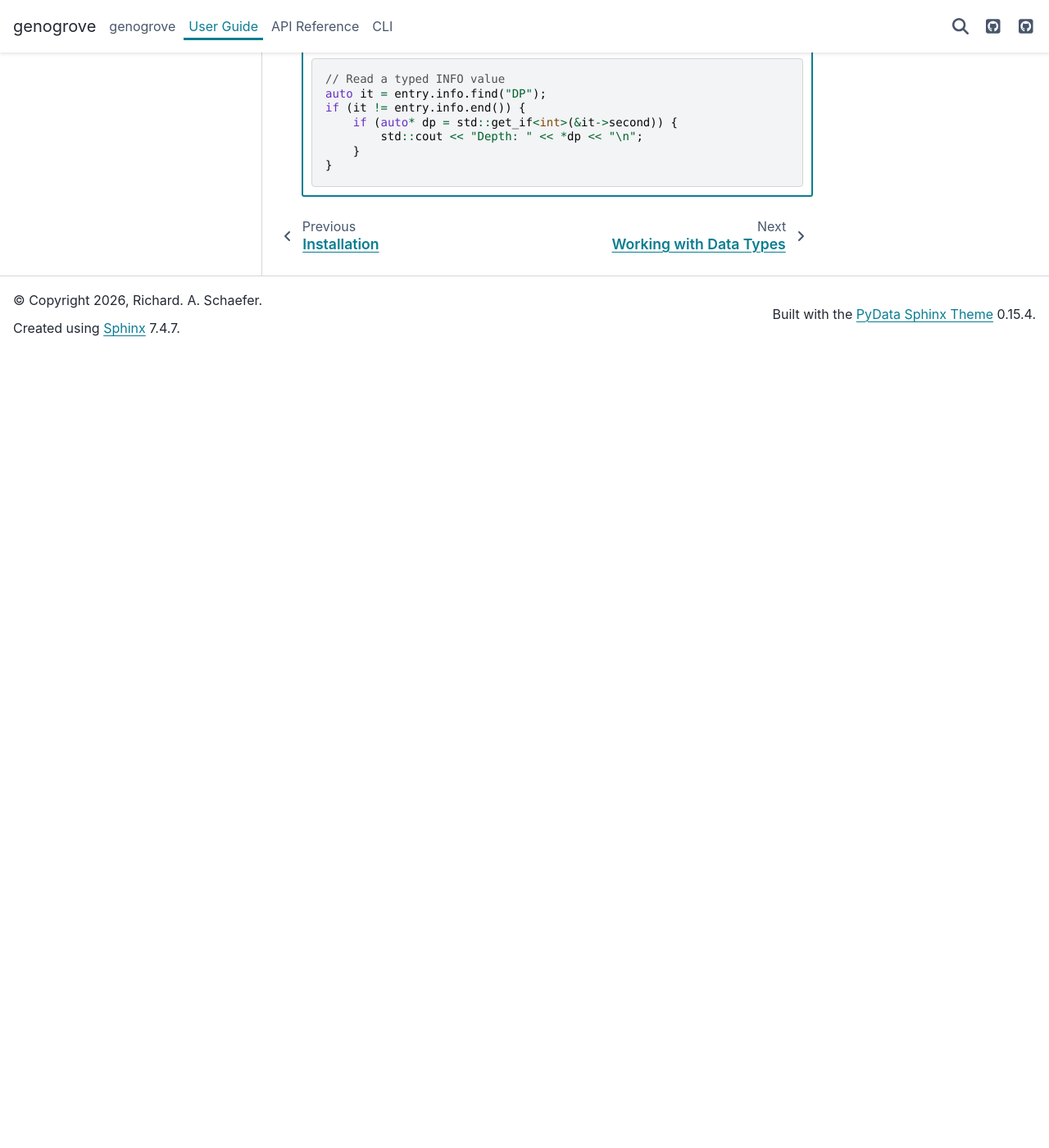
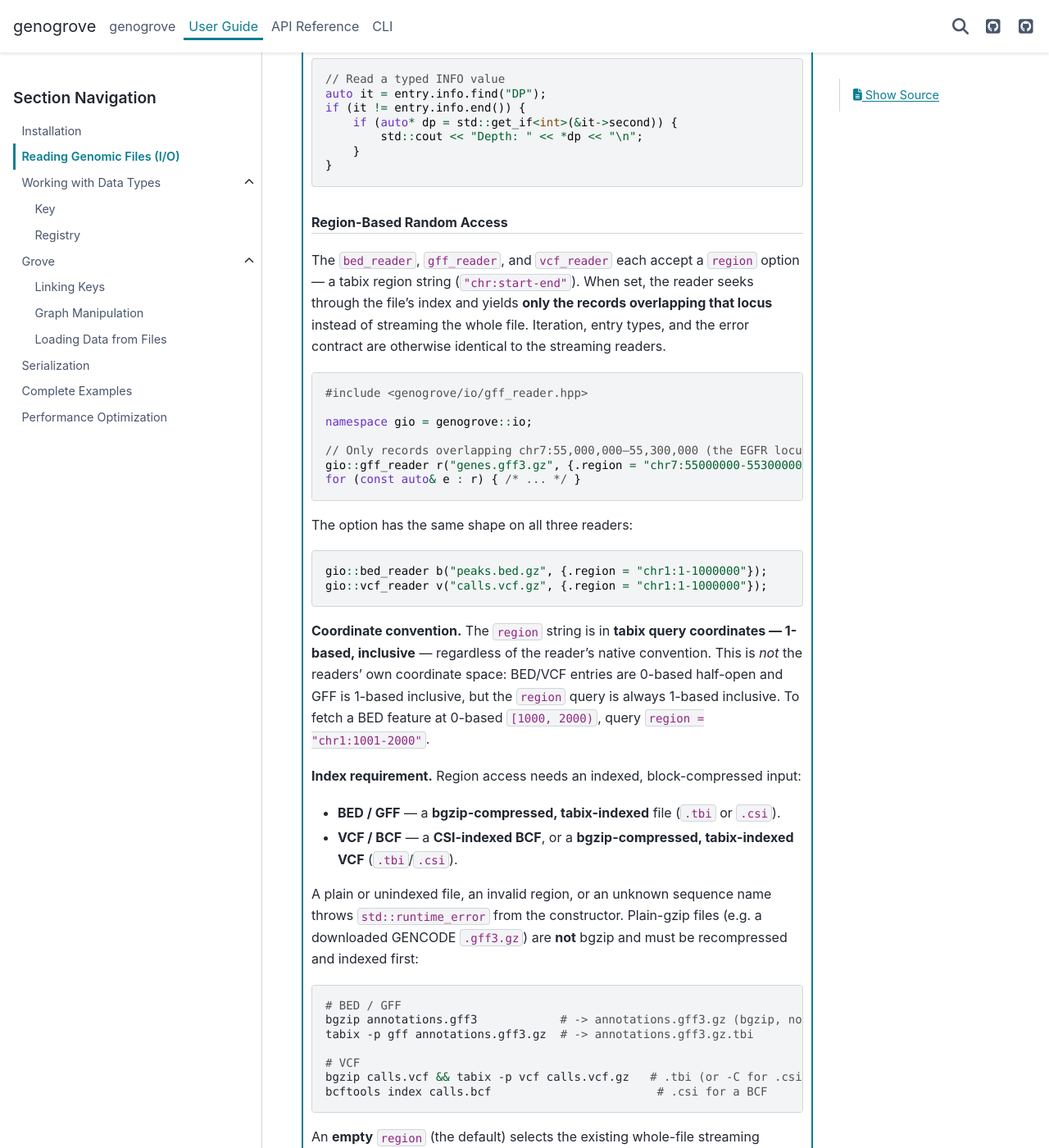
Before and after one commit to genogrove/docs, a Sphinx documentation site: the page built from source/guide/io.md, in a window 1280 px wide and 1400 px high, scrolled down 20020 px. Shown: the whole window at 82% size. Built offline with Sphinx 7.4.7 and the PyData theme 0.15.4, drawn with Linux system fonts in a browser that asks for light colours; before the commit the page ends 20449 px from its top, so only the background shows below that; some of the changed text lies outside the part shown.

Commit message:
Document region-based random access for GFF/BED/VCF readers
Adds a 'Region-Based Random Access' section to the I/O guide covering the
new region option on bed_reader/gff_reader/vcf_reader: the tabix region
string, the 1-based-inclusive coordinate gotcha, bgzip+tabix/CSI index
requirements (with bgzip/tabix/bcftools recipes), empty-region streaming
fallback, and O(region) vs O(file) framing. Adds a tabix_reader autodoc
stub to the C++ I/O reference.

Closes #177

````diff
--- a/source/guide/io.md
+++ b/source/guide/io.md
@@ -826,6 +826,72 @@ if (it != entry.info.end()) {
 }
 ```
 
+### Region-Based Random Access
+
+The `bed_reader`, `gff_reader`, and `vcf_reader` each accept a `region` option — a
+tabix region string (`"chr:start-end"`). When set, the reader seeks through the
+file's index and yields **only the records overlapping that locus** instead of
+streaming the whole file. Iteration, entry types, and the error contract are
+otherwise identical to the streaming readers.
+
+```cpp
+#include <genogrove/io/gff_reader.hpp>
+
+namespace gio = genogrove::io;
+
+// Only records overlapping chr7:55,000,000–55,300,000 (the EGFR locus).
+gio::gff_reader r("genes.gff3.gz", {.region = "chr7:55000000-55300000"});
+for (const auto& e : r) { /* ... */ }
+```
+
+The option has the same shape on all three readers:
+
+```cpp
+gio::bed_reader b("peaks.bed.gz", {.region = "chr1:1-1000000"});
+gio::vcf_reader v("calls.vcf.gz", {.region = "chr1:1-1000000"});
+```
+
+**Coordinate convention.** The `region` string is in **tabix query coordinates —
+1-based, inclusive** — regardless of the reader's native convention. This is *not*
+the readers' own coordinate space: BED/VCF entries are 0-based half-open and GFF is
+1-based inclusive, but the `region` query is always 1-based inclusive. To fetch a
+BED feature at 0-based `[1000, 2000)`, query `region = "chr1:1001-2000"`.
+
+**Index requirement.** Region access needs an indexed, block-compressed input:
+
+- **BED / GFF** — a **bgzip-compressed, tabix-indexed** file (`.tbi` or `.csi`).
+- **VCF / BCF** — a **CSI-indexed BCF**, or a **bgzip-compressed, tabix-indexed
+  VCF** (`.tbi`/`.csi`).
+
+A plain or unindexed file, an invalid region, or an unknown sequence name throws
+`std::runtime_error` from the constructor. Plain-gzip files (e.g. a downloaded
+GENCODE `.gff3.gz`) are **not** bgzip and must be recompressed and indexed first:
+
+```bash
+# BED / GFF
+bgzip annotations.gff3            # -> annotations.gff3.gz (bgzip, not plain gzip)
+tabix -p gff annotations.gff3.gz  # -> annotations.gff3.gz.tbi
+
+# VCF
+bgzip calls.vcf && tabix -p vcf calls.vcf.gz   # .tbi (or -C for .csi)
+bcftools index calls.bcf                        # .csi for a BCF
+```
+
+An **empty** `region` (the default) selects the existing whole-file streaming
+behavior, unchanged.
+
+**Performance.** Region access is **O(region)**, not O(file): the index lets the
+reader jump straight to the overlapping records, so per-locus lookups over a large
+annotation or call set stay fast instead of scanning the entire file.
+
+#### `tabix_reader`
+
+The region option is backed by `gio::tabix_reader` (in `bgzf_utils.hpp`), a public
+RAII wrapper over htslib's tabix iterator. It's mostly an internal detail, but it's
+usable directly to stream the raw, newline-stripped lines overlapping a locus from
+any tabix-indexed file — same index requirements and `std::runtime_error` behavior
+as above. See the {doc}`I/O reference <../reference/cpp/io>` for its members.
+
 ::::
 
 ::::{tab-item} {{ py_tab }}
````
Also changed, not shown: source/reference/cpp/io.md (+11 -0 lines).
